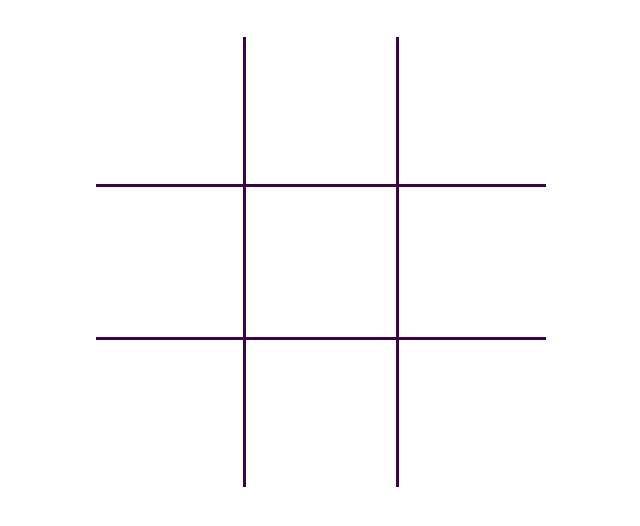
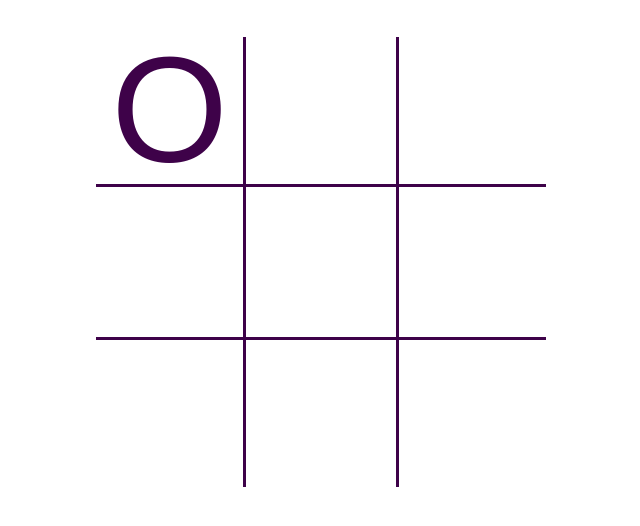
Before and after one commit to b-bryant18/b-bryant18.github.io, a plain HTML site: page index.html in a window 1280 px wide. Both pictures are taken after a click on the element 490 px from the left and 332 px from the top of the page. Shown: the part 220-746 px from the top of the page, without its empty margins (319-959 px from the left). Drawn offline with Linux system fonts and the light colour scheme.

Commit message:
Wrote function for marking boxes w/ X or O based on current player

```diff
--- a/app.css
+++ b/app.css
@@ -43,6 +43,7 @@ margin-top: 40px ;
     justify-content: center;
     align-items: center;
     color: var(--purple);
+    font-size: 150px;
 }
 
 button {
--- a/app.js
+++ b/app.js
@@ -1,13 +1,13 @@
 const boxes = Array.from(document.getElementsByClassName('box'));
 //Creates an array from array like objects
-console.log(boxes);
 
-const spaces = [null, null, null, null, null, null, null, null, null,]
+const spaces = [null, null, null, null, null, null, null, null, null];
 const O_TEXT = "O";
 const X_TEXT = "X";
+//First player will use Os
 let currentPlayer = O_TEXT;
-console.log(boxes);
 
+//Styling for gameboard rows
 const drawBoard = () => {
     boxes.forEach((box, index) => {
         let styleString = '';
@@ -32,8 +32,19 @@ const drawBoard = () => {
     });
 };
 
+//Mark boxes according to player
 const boxClicked = (e) => {
-    console.log("Box was clicked")
+    //gets box's ID when clicked
+    const id = e.target.id;
+    console.log(id);
+    //if box is not currently taken set it to current player
+    if (!spaces[id]) {
+        spaces[id] = currentPlayer;
+        //sets box's text to X or O based on currentPlayer
+        e.target.innerText = currentPlayer;
+        //Changes players from Os to Xs
+        currentPlayer = currentPlayer === O_TEXT ? X_TEXT : O_TEXT;
+    }
 };
 
 drawBoard();
```
